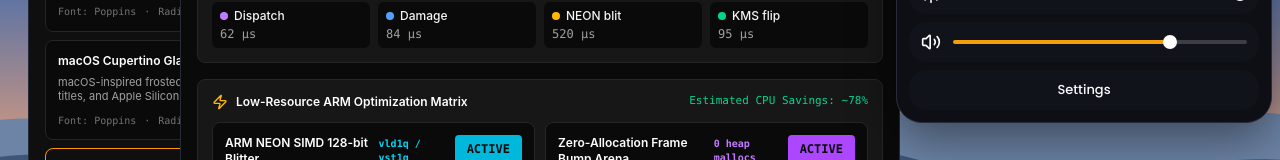
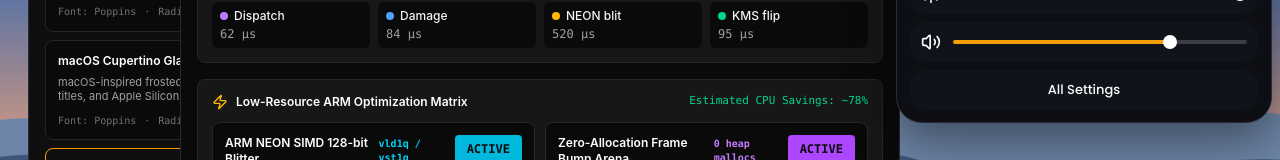
Before and after one commit to azevedomedia0/Patina, a Next.js app: page / in a window 1280 px wide. Both pictures are taken after a click on the button 1251 px from the left and 17 px from the top of the page. Shown: the part 363-523 px from the top of the page. Built offline with nearby package versions, Linux system fonts and the light colour scheme.

Commit message:
Rename the quick settings button to All Settings.
Co-authored-by: Steven Azevedo <azevedomedia0@users.noreply.github.com>

```diff
--- a/components/desktop/QuickSettings.tsx
+++ b/components/desktop/QuickSettings.tsx
@@ -296,7 +296,7 @@ export default function QuickSettings({
         style={{ backgroundColor: idleBg, color: idleColor }}
         className="rounded-[18px] py-2.5 text-[13px] font-medium transition-colors hover:brightness-110"
       >
-        Settings
+        All Settings
       </button>
     </div>
   );
```
